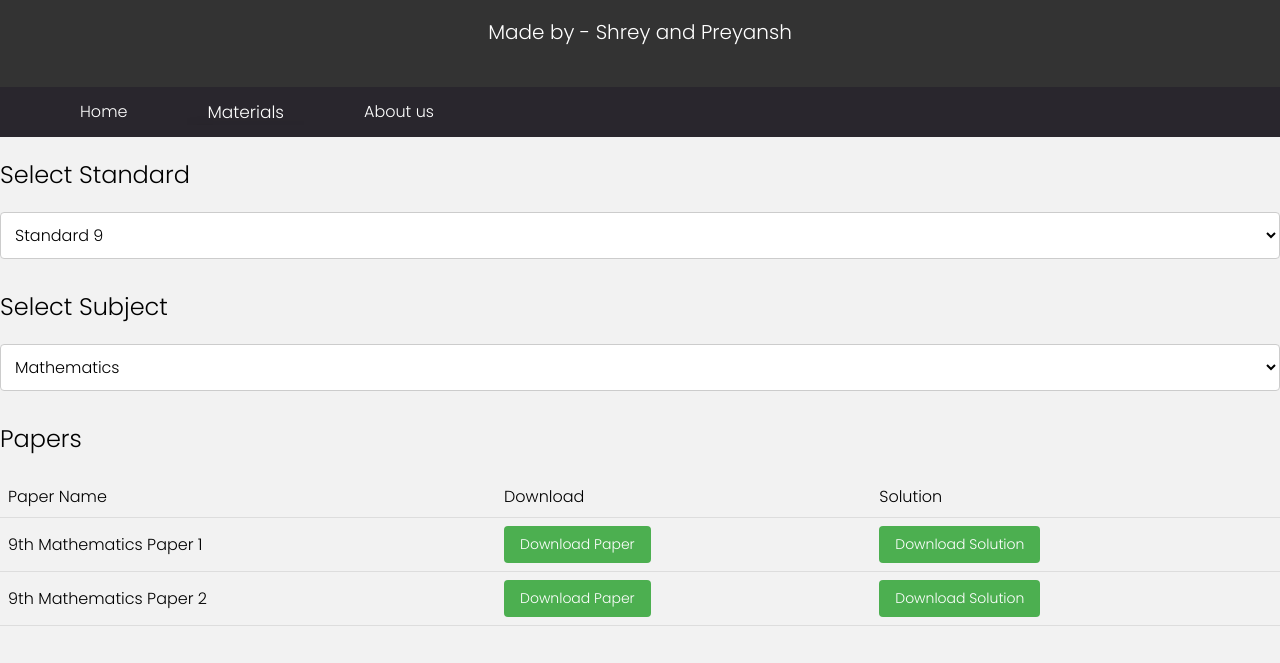
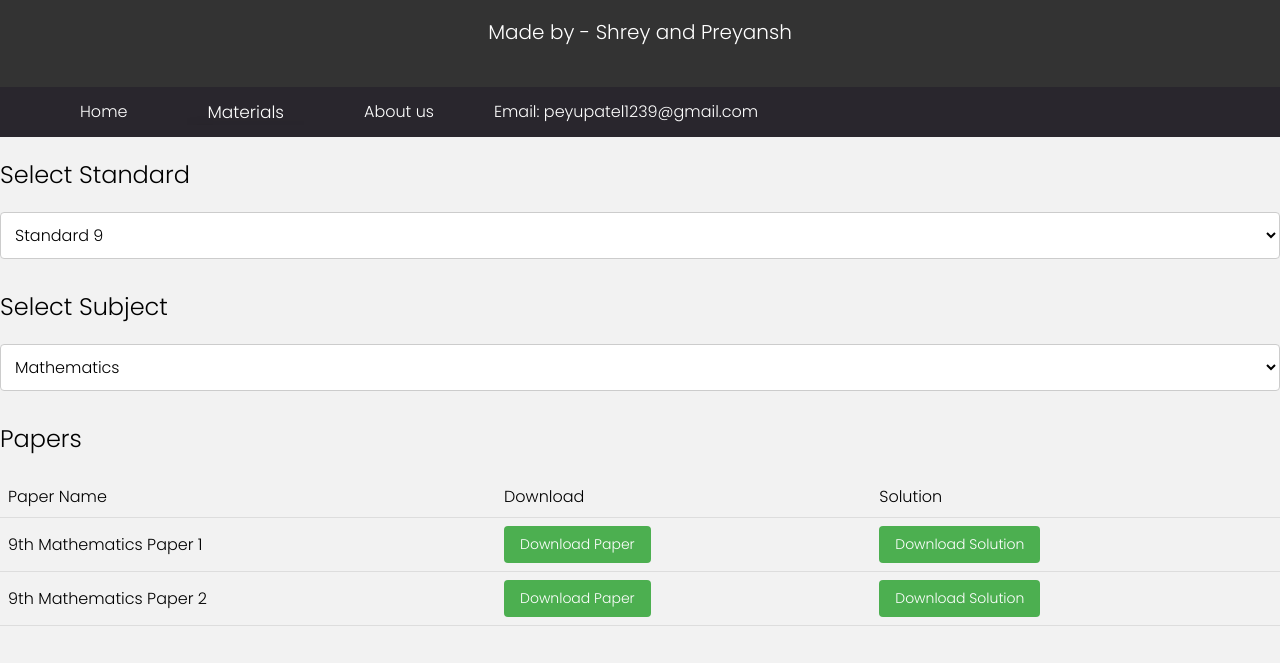
Before and after one commit to shrey-op/Diwan-papers, a plain HTML site: page index.html in a window 1280 px wide. Shown: the part 137-800 px from the top of the page. Drawn offline with nearby package versions, Linux system fonts and the light colour scheme.

Commit message:
Update index.html

```diff
--- a/index.html
+++ b/index.html
@@ -358,6 +358,7 @@
                 </ul>
             </li>
             <li><a href="#">About us</a></li>
+            <li><a href="#">Email: peyupatel1239@gmail.com</a></li>
         </ul>
     </nav>
     <main>
```
